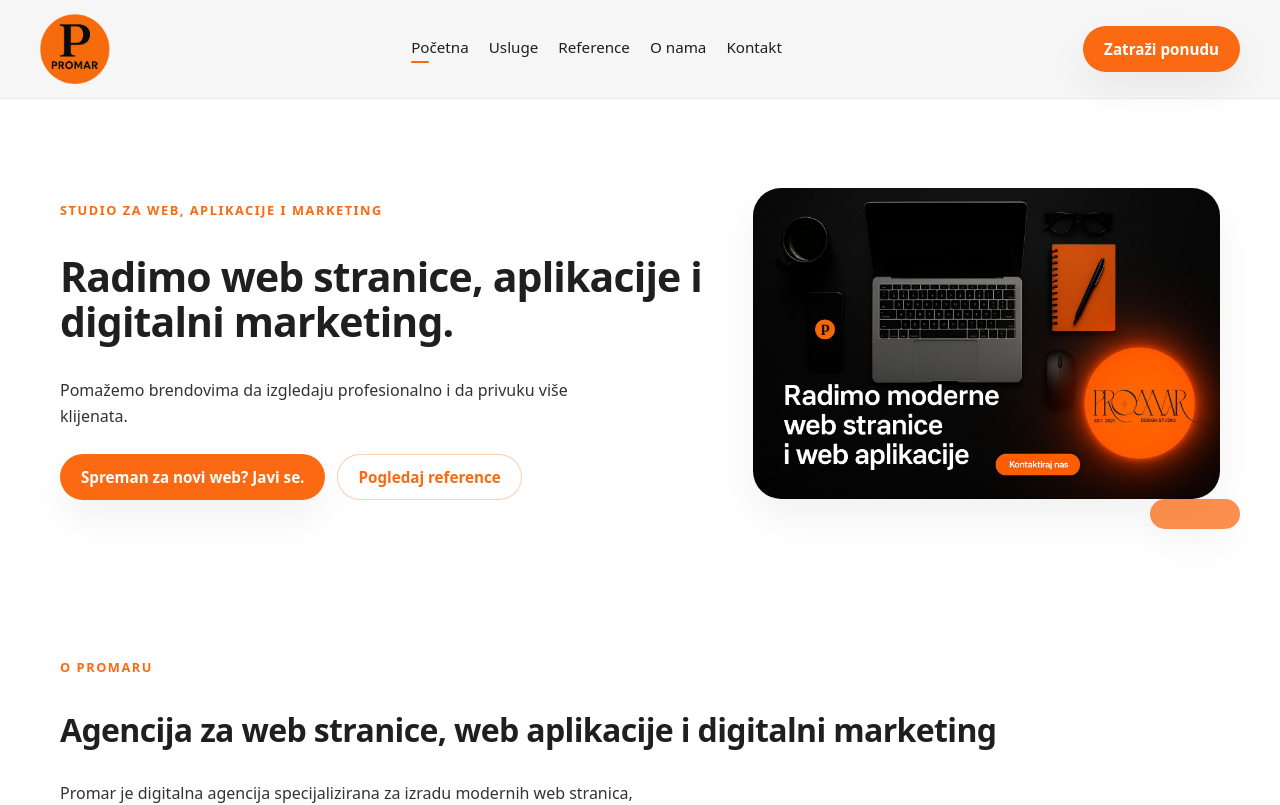
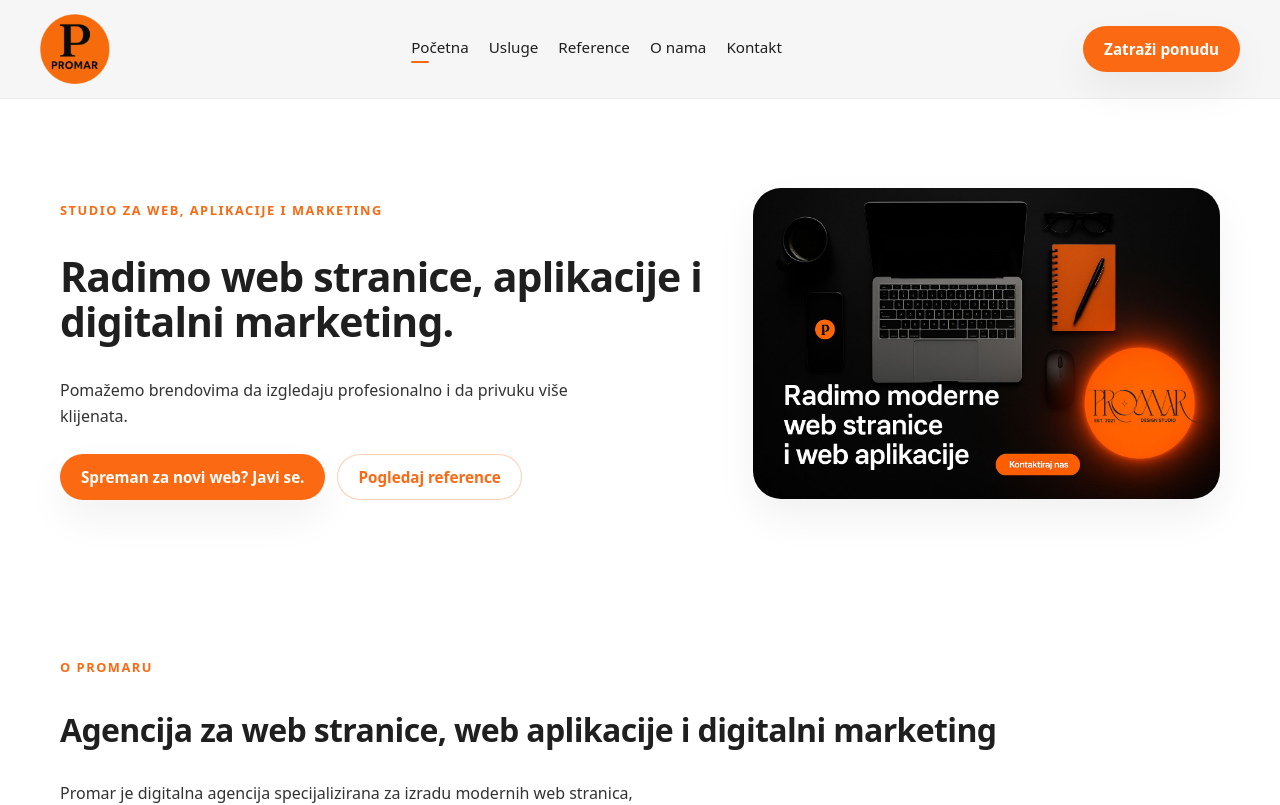
Before and after one commit to Ren0g/promar, a Next.js app: page / in a window 1280 px wide. Shown: the top 805 px of the page. Built offline with nearby package versions, Linux system fonts and the light colour scheme.

Commit message:
Update page.jsx

```diff
--- a/app/page.jsx
+++ b/app/page.jsx
@@ -32,13 +32,7 @@
 
           <div className="hero-media">
             <img src="/images/hero-image.jpg" alt="Promar hero vizual" />
-            <img
-              src="/images/wave-orange.svg"
-              alt=""
-              aria-hidden="true"
-              className="hero-wave"
-            />
-          </div>
+                   </div>
         </div>
       </section>
 
```
